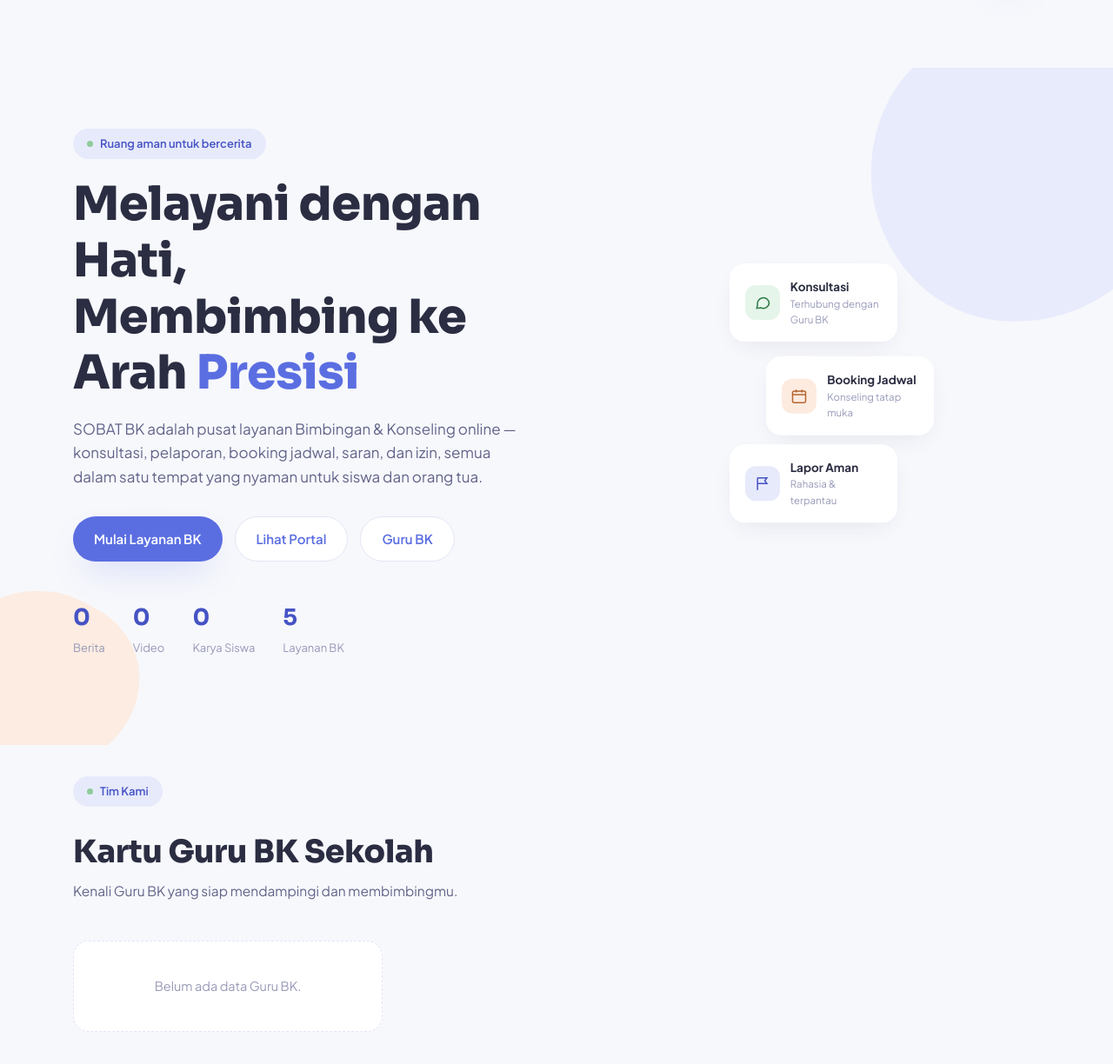
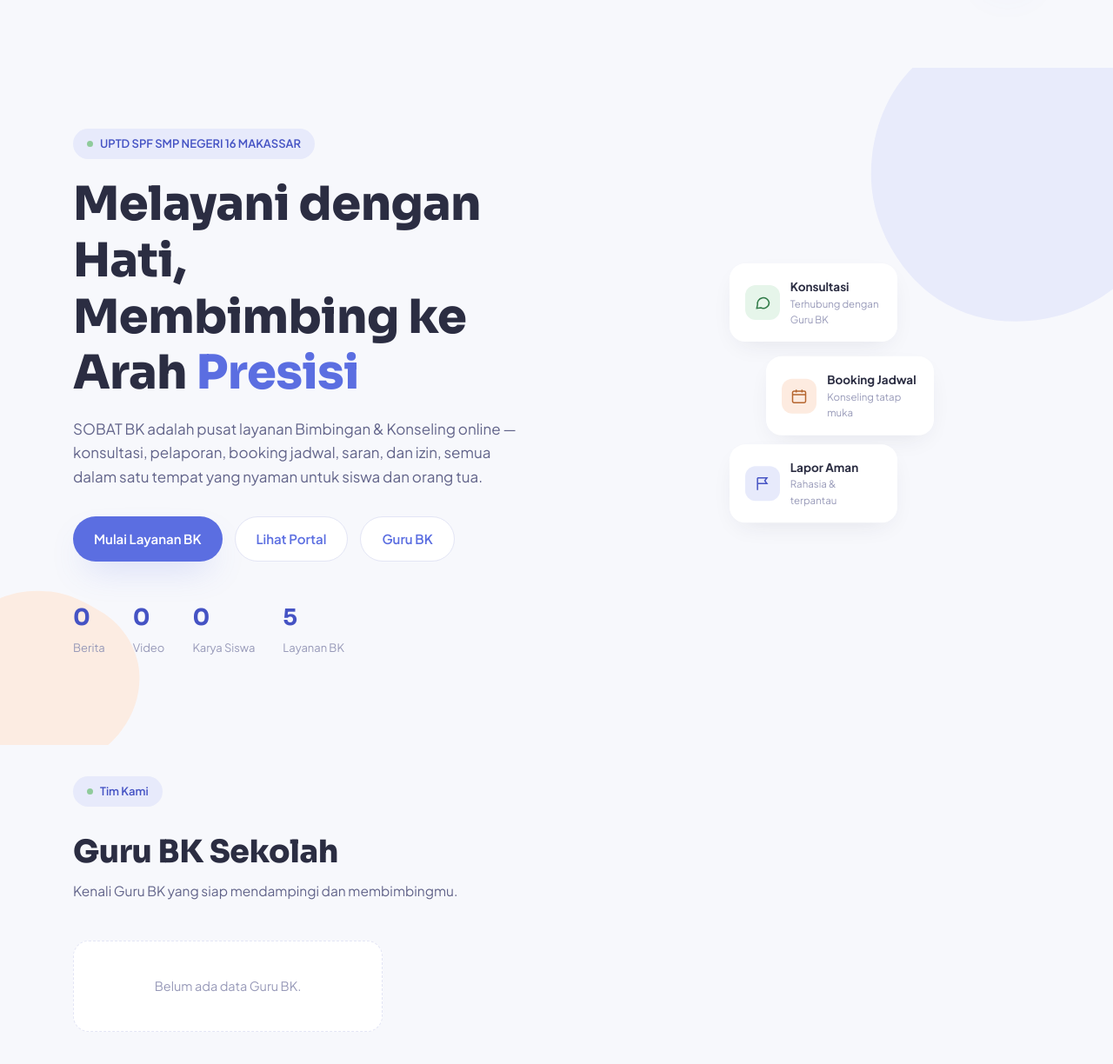
Before and after one commit to sobatbk/sobatbk_pro, a plain HTML site: page index.html in a window 1280 px wide. Shown: the part 76-1300 px from the top of the page at 87% size. Drawn offline with nearby package versions, Linux system fonts and the light colour scheme; no server answers.

Commit message:
Update index.html

```diff
--- a/index.html
+++ b/index.html
@@ -93,7 +93,7 @@
     <div class="container">
       <div class="hero-grid">
         <div>
-          <span class="eyebrow"><span class="eyebrow-dot"></span> Ruang aman untuk bercerita</span>
+          <span class="eyebrow"><span class="eyebrow-dot"></span> UPTD SPF SMP NEGERI 16 MAKASSAR</span>
           <h1>Melayani dengan Hati,<br>Membimbing ke Arah <span>Presisi</span></h1>
           <p class="lead">SOBAT BK adalah pusat layanan Bimbingan &amp; Konseling online — konsultasi, pelaporan, booking jadwal, saran, dan izin, semua dalam satu tempat yang nyaman untuk siswa dan orang tua.</p>
           <div class="hero-actions">
@@ -133,7 +133,7 @@
   <div class="container" id="berandaGuruBK" style="padding-top:36px;">
     <div class="section-head reveal">
       <span class="eyebrow"><span class="eyebrow-dot"></span> Tim Kami</span>
-      <h2>Kartu Guru BK Sekolah</h2>
+      <h2>Guru BK Sekolah</h2>
       <p>Kenali Guru BK yang siap mendampingi dan membimbingmu.</p>
     </div>
     <div id="listGuruBKBeranda" class="grid grid-3"></div>
```
